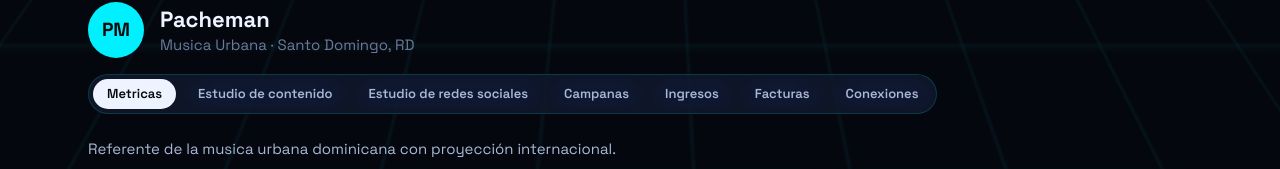
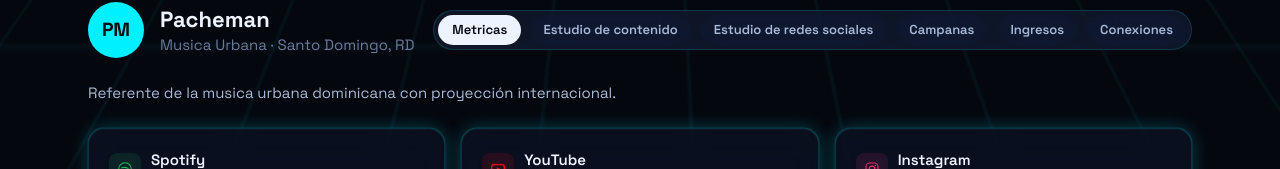
Before and after one commit to controlmusicdigital/Dashboard, a Next.js app: page / in a window 1280 px wide. Both pictures are taken after a click on the button "Pacheman". Shown: the part 150-319 px from the top of the page. Built offline with nearby package versions, Linux system fonts and the light colour scheme; no server answers.

Commit message:
Hide Facturas tab until Stripe supports Dominican Republic
Not removing the underlying InvoicesPanel/API routes — just pulling
the tab out of ArtistView for now since Stripe won't let the account
finish activation as a DR business. Re-enable once that's resolved
(see the Stripe/DR to-do item).

```diff
--- a/src/components/ArtistView.tsx
+++ b/src/components/ArtistView.tsx
@@ -8,10 +8,9 @@ import { ArtistStudio } from "./ArtistStudio";
 import { ArtistCampaigns } from "./ArtistCampaigns";
 import { ConnectionsPanel } from "./ConnectionsPanel";
 import { SocialMediaStudio } from "./SocialMediaStudio";
-import { InvoicesPanel } from "./InvoicesPanel";
 import { EarningsPanel } from "./EarningsPanel";
 
-type SubView = "metrics" | "studio" | "social" | "campaigns" | "earnings" | "invoices" | "connections";
+type SubView = "metrics" | "studio" | "social" | "campaigns" | "earnings" | "connections";
 
 export function ArtistView({ data }: { data: ArtistData }) {
   const { artist } = data;
@@ -53,9 +52,6 @@ export function ArtistView({ data }: { data: ArtistData }) {
           <SubTabButton active={subView === "earnings"} onClick={() => setSubView("earnings")}>
             Ingresos
           </SubTabButton>
-          <SubTabButton active={subView === "invoices"} onClick={() => setSubView("invoices")}>
-            Facturas
-          </SubTabButton>
           <SubTabButton active={subView === "connections"} onClick={() => setSubView("connections")}>
             Conexiones
           </SubTabButton>
@@ -78,7 +74,6 @@ export function ArtistView({ data }: { data: ArtistData }) {
       {subView === "social" && <SocialMediaStudio data={data} />}
       {subView === "campaigns" && <ArtistCampaigns artist={artist} />}
       {subView === "earnings" && <EarningsPanel data={data} />}
-      {subView === "invoices" && <InvoicesPanel artist={artist} />}
       {subView === "connections" && <ConnectionsPanel entity={artist} />}
     </div>
   );
```
